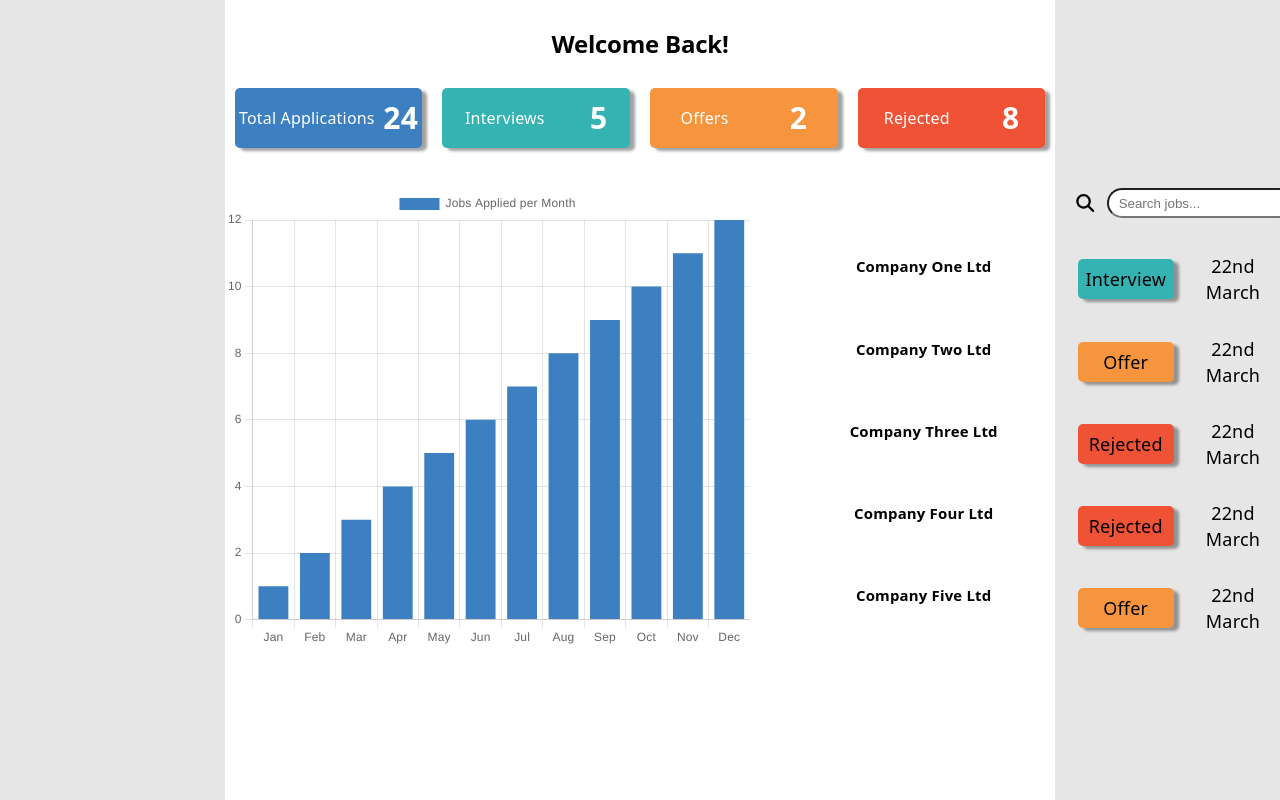
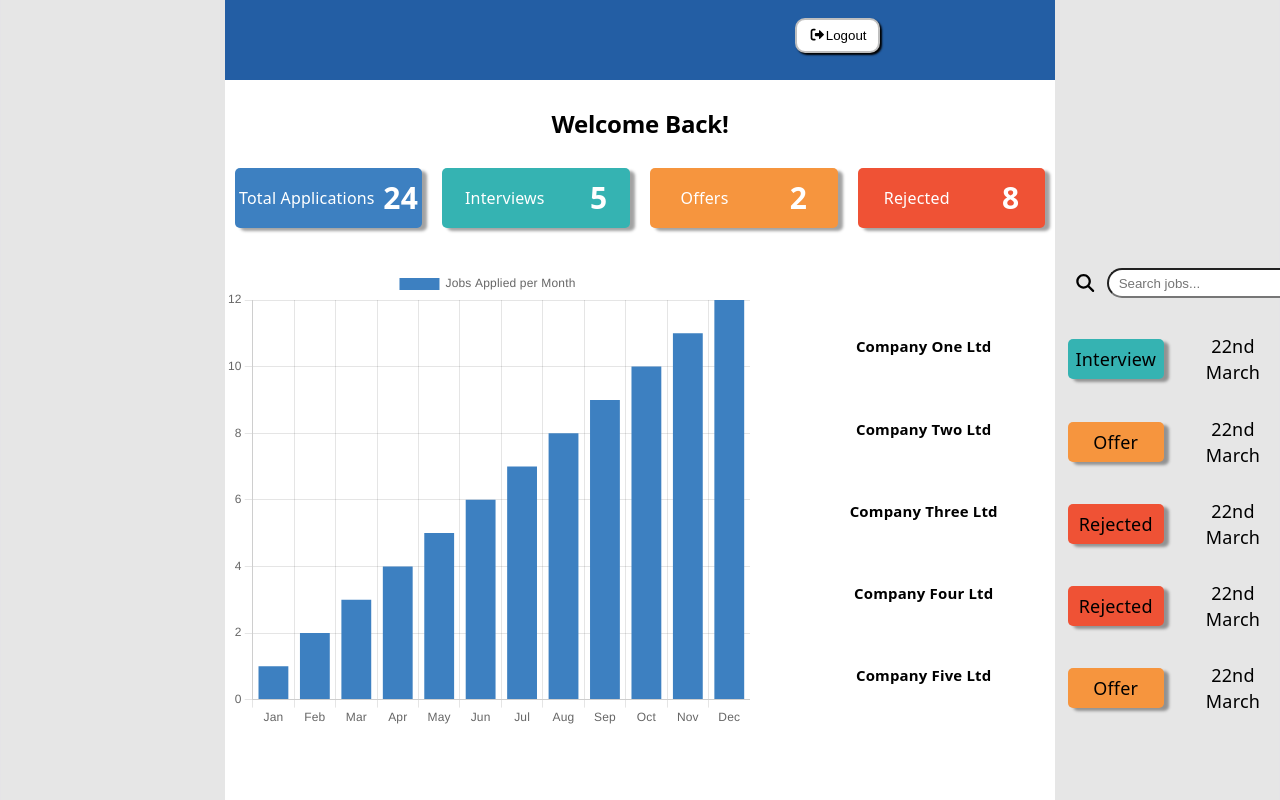
Before and after one commit to chris-gladney/Job-Application-Tracker, a React (Vite) app in the folder fe/: page /jobs-board in a window 1280 px wide. Shown: the top 800 px of the page. Built offline with nearby package versions, Linux system fonts and the light colour scheme.

Commit message:
Styling tweaks to job dashboard

```diff
--- a/fe/src/App.css
+++ b/fe/src/App.css
@@ -142,6 +142,36 @@ form p a {
   background-color: white;
 }
 
+nav {
+  width: 100%;
+  background-color: #235ea4;
+  height: 80px;
+  margin: 0 auto;
+}
+
+nav ul {
+  margin-left: auto;
+  margin-right: 175px;
+  display: flex;
+  flex-direction: row;
+  justify-content:right;
+}
+
+nav ul li {
+  list-style: none;
+}
+
+nav ul li button {
+  height: 35px;
+  width: 85px;
+  border-radius: 10px;
+  background-color: white;
+  color: black;
+  border: solid 2px rgba(128, 128, 128, 0.507);
+  box-shadow: 2px 2px 2px black;
+  cursor: pointer;
+}
+
 h2 {
   color: black;
   margin: 30px auto;
@@ -247,7 +277,7 @@ h2 {
 }
 
 .job-status {
-  margin: auto 10px;
+  margin: auto 20px auto 0;
   width: 100px;
   height: 40px;
   display: flex;
--- /dev/null
+++ b/fe/src/Components/Banner.jsx
@@ -0,0 +1,22 @@
+import { FontAwesomeIcon } from "@fortawesome/react-fontawesome";
+import { faRightFromBracket } from "@fortawesome/free-solid-svg-icons";
+import { Link } from "react-router-dom";
+
+function Banner() {
+  return (
+    <nav>
+      <ul>
+        <li>
+          <Link to="/">
+            <button>
+              <FontAwesomeIcon icon={faRightFromBracket} />
+              Logout
+            </button>
+          </Link>
+        </li>
+      </ul>
+    </nav>
+  );
+}
+
+export default Banner;
--- a/fe/src/Components/JobsBoard.jsx
+++ b/fe/src/Components/JobsBoard.jsx
@@ -9,6 +9,7 @@ import {
 } from "chart.js";
 import { Bar } from "react-chartjs-2";
 import SearchJobs from "./SearchJobs";
+import Banner from "./Banner";
 
 ChartJS.register(CategoryScale, LinearScale, BarElement, Tooltip, Legend);
 
@@ -51,8 +52,8 @@ const options = {
 function JobsBoard() {
   return (
     <>
-      {/* Banner */}
       <section className="main-page">
+        <Banner />
         <h2>Welcome Back!</h2>
         <div className="job-info">
           {testData.map((block, i) => {
```
